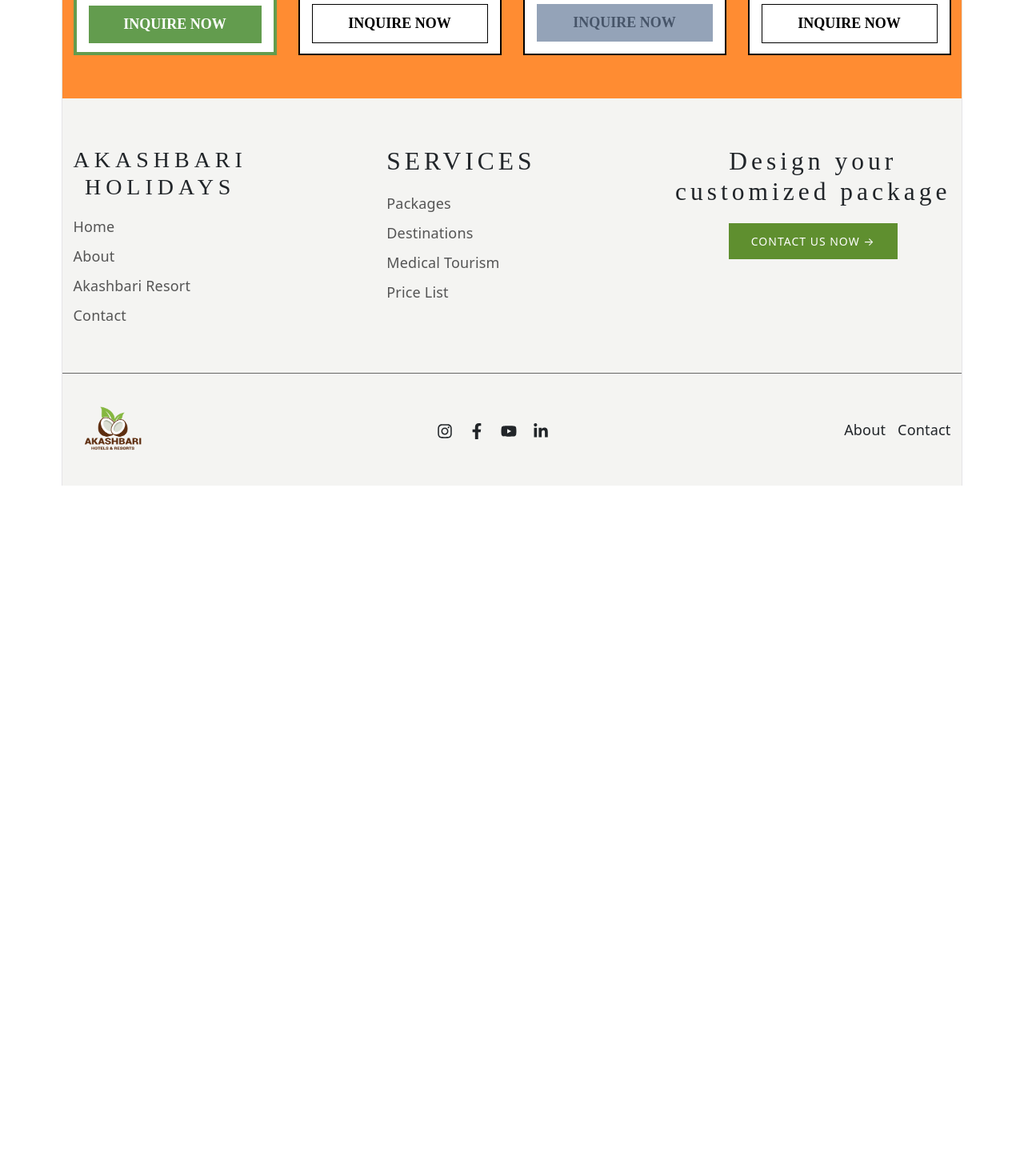
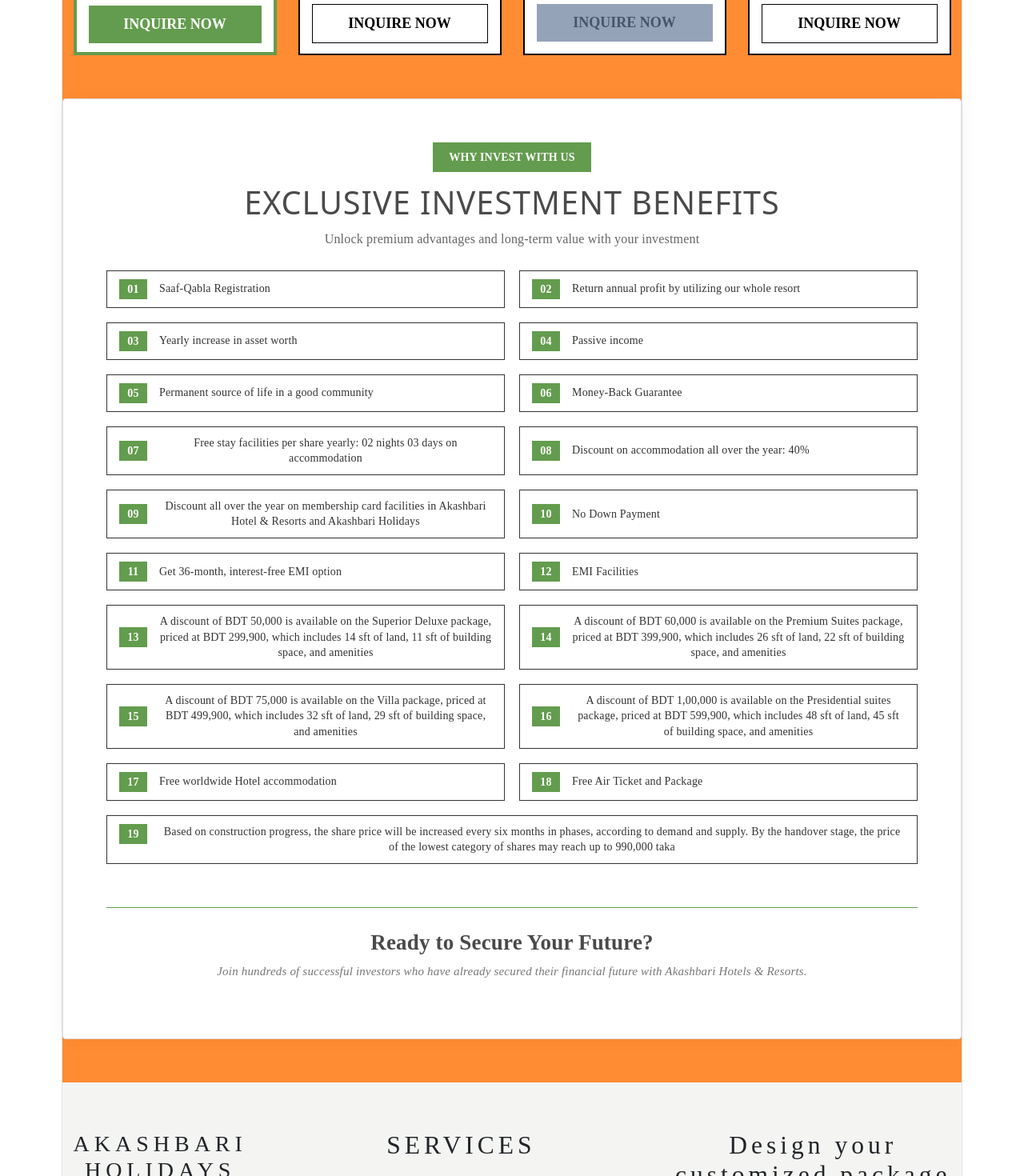
Before and after one commit to HasanTalukderictian/Akashbari-Resorts, a React (Vite) app: page /landingpage in a window 1280 px wide. Shown: the part 5440-6910 px from the top of the page at 80% size. Before the commit the page ends 6047 px from the top, so only its background shows below. Built offline with nearby package versions, Linux system fonts and the light colour scheme.

Commit message:
EXCLUSIVE INVESTMENT BENEFITS

```diff
--- a/src/assets/Frontend/Investment.jsx
+++ b/src/assets/Frontend/Investment.jsx
@@ -105,6 +105,55 @@
                     ))}
                 </div>
             </div>
+
+            <div className="benefits-container container mt-5 p-5 bg-white">
+                <div className="text-center mb-4">
+                    <span className="benefits-badge">WHY INVEST WITH US</span>
+                    <h2 className="benefits-main-title">EXCLUSIVE INVESTMENT BENEFITS</h2>
+                    <p className="benefits-sub-text">Unlock premium advantages and long-term value with your investment</p>
+                </div>
+
+                <div className="row g-3">
+                    {[
+                        "Saaf-Qabla Registration", "Return annual profit by utilizing our whole resort",
+                        "Yearly increase in asset worth", "Passive income",
+                        "Permanent source of life in a good community", "Money-Back Guarantee",
+                        "Free stay facilities per share yearly: 02 nights 03 days on accommodation", "Discount on accommodation all over the year: 40%",
+                        "Discount all over the year on membership card facilities in Akashbari Hotel & Resorts and Akashbari Holidays", "No Down Payment",
+                        "Get 36-month, interest-free EMI option", "EMI Facilities",
+                        "A discount of BDT 50,000 is available on the Superior Deluxe package, priced at BDT 299,900, which includes 14 sft of land, 11 sft of building space, and amenities",
+                        "A discount of BDT 60,000 is available on the Premium Suites package, priced at BDT 399,900, which includes 26 sft of land, 22 sft of building space, and amenities",
+                        "A discount of BDT 75,000 is available on the Villa package, priced at BDT 499,900, which includes 32 sft of land, 29 sft of building space, and amenities",
+                        "A discount of BDT 1,00,000 is available on the Presidential suites package, priced at BDT 599,900, which includes 48 sft of land, 45 sft of building space, and amenities",
+                        "Free worldwide Hotel accommodation", "Free Air Ticket and Package"
+                    ].map((benefit, index) => (
+                        <div className="col-md-6" key={index}>
+                            <div className="benefit-item d-flex align-items-center">
+                                <span className="benefit-number">{String(index + 1).padStart(2, '0')}</span>
+                                <span className="benefit-text">{benefit}</span>
+                            </div>
+                        </div>
+                    ))}
+
+                    {/* Special Box 19 */}
+                    <div className="col-12">
+                        <div className="benefit-item d-flex align-items-start">
+                            <span className="benefit-number">19</span>
+                            <span className="benefit-text">
+                                Based on construction progress, the share price will be increased every six months in phases,
+                                according to demand and supply. By the handover stage, the price of the lowest category of
+                                shares may reach up to 990,000 taka
+                            </span>
+                        </div>
+                    </div>
+                </div>
+
+                <div className="footer-promo text-center mt-5">
+                    <div className="promo-divider mb-4"></div>
+                    <h4 className="promo-question">Ready to Secure Your Future?</h4>
+                    <p className="promo-text">Join hundreds of successful investors who have already secured their financial future with Akashbari Hotels & Resorts.</p>
+                </div>
+            </div>
         </section>
     );
 };
--- a/src/assets/css/Investment.css
+++ b/src/assets/css/Investment.css
@@ -132,3 +132,123 @@
     display: flex;
     align-items: center;
 }
+
+
+/* 2nd div section code  */
+
+
+/* Benefits Section Styling */
+
+.benefits-container {
+    border: 1px solid #ddd;
+    box-shadow: 0 0 20px rgba(0, 0, 0, 0.05);
+    border-radius: 4px;
+}
+
+.benefits-badge {
+    background-color: #639c4e;
+    color: white;
+    padding: 8px 20px;
+    font-size: 14px;
+    font-weight: bold;
+    display: inline-block;
+    margin-bottom: 15px;
+}
+
+.benefits-main-title {
+    color: #4a4a4a;
+    font-size: 2.2rem;
+    font-weight: 500;
+    letter-spacing: 1px;
+}
+
+.benefits-sub-text {
+    color: #666;
+    font-size: 16px;
+}
+
+.benefit-item {
+    border: 1px solid #333;
+    padding: 10px 15px;
+    height: 100%;
+    background: #fff;
+}
+
+
+/* Hover state */
+
+.benefit-item:hover {
+    border-color: #639c4e;
+    box-shadow: 0 5px 15px rgba(0, 0, 0, 0.1);
+    animation: vibrate 0.3s linear infinite;
+    /* Text styling */
+    color: #639c4e;
+    text-decoration-color: #639c4e;
+}
+
+
+/* Animation definition */
+
+@keyframes vibrate {
+    0% {
+        transform: translate(0);
+    }
+    25% {
+        transform: translate(2px, -2px);
+    }
+    50% {
+        transform: translate(-2px, 2px);
+    }
+    75% {
+        transform: translate(2px, 2px);
+    }
+    100% {
+        transform: translate(0);
+    }
+}
+
+.benefit-number {
+    background-color: #639c4e;
+    color: white;
+    padding: 2px 8px;
+    font-size: 14px;
+    font-weight: bold;
+    margin-right: 15px;
+    min-width: 35px;
+    text-align: center;
+}
+
+.benefit-text {
+    font-size: 14px;
+    color: #333;
+    line-height: 1.4;
+}
+
+
+/* Footer Section */
+
+.promo-divider {
+    width: 100%;
+    height: 1px;
+    background-color: #639c4e;
+}
+
+.promo-question {
+    color: #4a4a4a;
+    font-weight: 600;
+}
+
+.promo-text {
+    color: #777;
+    font-style: italic;
+    font-size: 15px;
+}
+
+
+/* Responsive adjustment */
+
+@media (max-width: 768px) {
+    .benefits-main-title {
+        font-size: 1.5rem;
+    }
+}
```
Also changed, not shown: src/App.css (+3 -24 lines).
